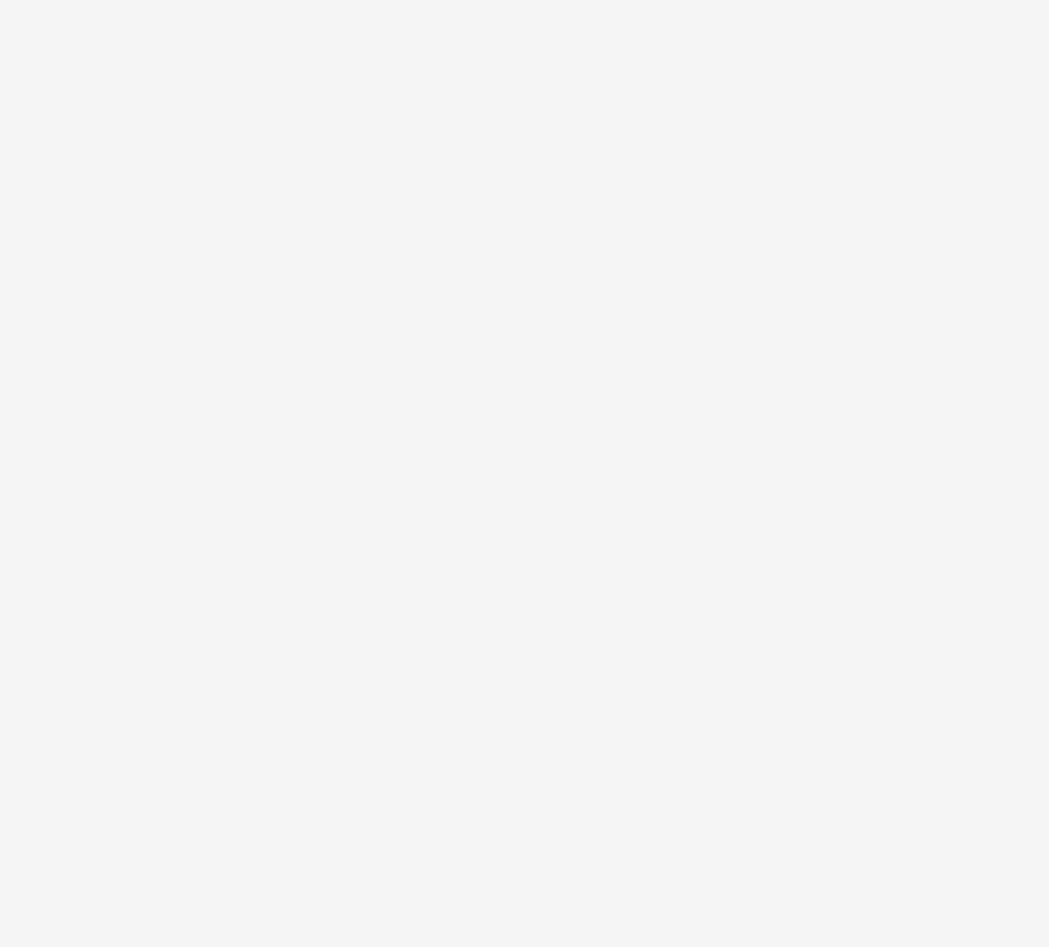
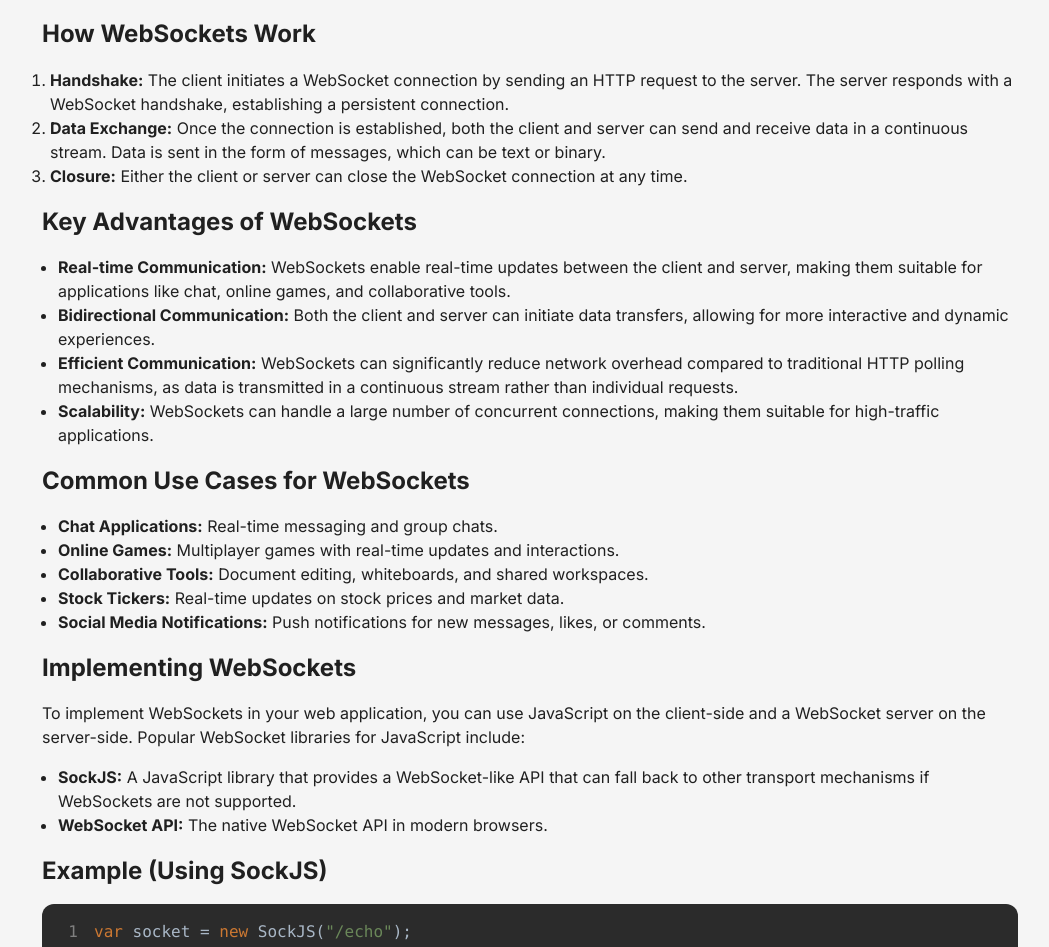
Before and after one commit to climaxmba/readme-blog, a Next.js app: page /blogs/0 in a window 1280 px wide. Shown: the part 322-1269 px from the top of the page, without its empty margins (110-1159 px from the left). Before the commit the page ends 800 px from the top, so only its background shows below. Built offline with nearby package versions, Linux system fonts and the light colour scheme.

Commit message:
Add blog view component

```diff
--- a/package.json
+++ b/package.json
@@ -17,12 +17,14 @@
     "markdown-to-jsx": "^7.5.0",
     "next": "14.2.7",
     "react": "^18",
-    "react-dom": "^18"
+    "react-dom": "^18",
+    "react-syntax-highlighter": "^15.5.0"
   },
   "devDependencies": {
     "@types/node": "^20",
     "@types/react": "^18",
     "@types/react-dom": "^18",
+    "@types/react-syntax-highlighter": "^15.5.13",
     "eslint": "^8",
     "eslint-config-next": "14.2.7",
     "raw-loader": "^4.0.2",
--- a/src/app/blogs/[blogId]/page.module.scss
+++ b/src/app/blogs/[blogId]/page.module.scss
@@ -3,6 +3,6 @@
   flex-direction: column;
   justify-content: space-between;
   align-items: center;
-  padding: 6rem;
+  padding: 6rem 0;
   min-height: 100vh;
 }
--- a/src/app/blogs/[blogId]/page.tsx
+++ b/src/app/blogs/[blogId]/page.tsx
@@ -1,5 +1,10 @@
+import BlogView from "@/components/blogView/BlogView";
 import styles from "./page.module.scss";
 
-export default function Blog() {
-  return <main className={styles.main}>Blog</main>;
+export default function Blog({ params }: { params: { blogId: string } }) {
+  return (
+    <div className={styles.main}>
+      <BlogView id={params.blogId} />
+    </div>
+  );
 }
--- a/src/assets/data/blogs/index.ts
+++ b/src/assets/data/blogs/index.ts
@@ -13,7 +13,7 @@ const blogs = [
     image: "",
     content: blog0,
     categories: ["JavaScript"],
-    comment: [
+    comments: [
       {
         author: "Sophia",
         message: "Insightful",
@@ -28,7 +28,7 @@ const blogs = [
     image: "",
     content: blog1,
     categories: ["JavaScript", "React"],
-    comment: [
+    comments: [
       {
         author: "Kyle",
         message: "Cool!",
@@ -43,7 +43,7 @@ const blogs = [
     image: "",
     content: blog2,
     categories: ["CSS"],
-    comment: [
+    comments: [
       {
         author: "Sophia",
         message: "Insightful",
@@ -58,7 +58,7 @@ const blogs = [
     image: "",
     content: blog3,
     categories: ["CSS"],
-    comment: [
+    comments: [
       {
         author: "Kyle",
         message: "Insightful",
@@ -73,7 +73,7 @@ const blogs = [
     image: "",
     content: blog4,
     categories: ["JavaScript", "WebAssembly"],
-    comment: [
+    comments: [
       {
         author: "Donald",
         message: "Awesome 😀",
--- /dev/null
+++ b/src/components/blogView/BlogView.tsx
@@ -0,0 +1,76 @@
+"use client";
+import { useEffect, useState } from "react";
+import blogAPI from "@/lib/modules/blogAPI";
+import Loading, { LoadingError } from "../loading/Loading";
+import Markdown from "markdown-to-jsx";
+import Code from "../code/Code";
+
+import styles from "./blogView.module.scss";
+import "./blog-view.scss";
+
+export default function Blog({ id }: { id: string }) {
+  const [loading, setLoading] = useState(true);
+  const [blog, setBlog] = useState<Blog | null>(null);
+  const [error, setError] = useState(false);
+
+  // Load blog data
+  useEffect(() => {
+    (async () => {
+      try {
+        const blogData = await blogAPI.getBlogById(id);
+        setBlog(blogData);
+      } catch {
+        setError(true);
+      }
+      setLoading(false);
+    })();
+  }, [id]);
+
+  return (
+    <>
+      {error ? (
+        <LoadingError />
+      ) : loading ? (
+        <Loading />
+      ) : blog ? (
+        <>
+          <p>
+            Published on <i>{blog.date}</i>
+          </p>
+
+          <main className={styles.blogView}>
+            <Markdown
+              options={{
+                overrides: {
+                  code: Code,
+                  pre: ({ children }) => <>{children}</>,
+                },
+              }}
+            >
+              {blog.content}
+            </Markdown>
+          </main>
+
+          <p>
+            Written by <i>{blog.author}</i>
+          </p>
+
+          <section className={styles.comments}>
+            <h1>Comments</h1>
+
+            <div>
+              {blog.comments.map((comment) => (
+                <div key={comment.author} className={styles.comment}>
+                  <h2>{comment.author}</h2>
+                  <p>{comment.message}</p>
+                </div>
+              ))}
+            </div>
+          </section>
+        </>
+      ) : (
+        <p>No Post found!</p>
+      )}
+    </>
+  );
+}
--- /dev/null
+++ b/src/components/blogView/blog-view.scss
@@ -0,0 +1,22 @@
+h1,
+h2,
+h3,
+h4,
+h5,
+h6 {
+  margin: 1rem 0;
+  line-height: 2.2rem;
+}
+
+ul,
+li {
+  margin-left: 0.5rem;
+}
+
+main {
+  line-height: 1.5rem;
+
+  p {
+    margin: 1rem 0;
+  }
+}
--- /dev/null
+++ b/src/components/blogView/blogView.module.scss
@@ -0,0 +1,33 @@
+$container-w: clamp(300px, 100vw, 1024px);
+
+.blogView {
+  padding: 1rem 1.5rem;
+  width: $container-w;
+}
+
+.comments {
+  display: grid;
+  width: $container-w;
+  padding: 1rem;
+
+  h1 {
+    margin: 1rem 0;
+    text-align: center;
+  }
+
+  .comment {
+    padding: 8px;
+    background-color: #ffffff40;
+    border-radius: 12px;
+
+    h2,
+    p {
+      margin: 0;
+    }
+
+    h2 {
+      font-weight: 600;
+      font-size: 1.2rem;
+    }
+  }
+}
--- /dev/null
+++ b/src/components/code/Code.tsx
@@ -0,0 +1,26 @@
+import { Prism } from "react-syntax-highlighter";
+import { darcula } from "react-syntax-highlighter/dist/esm/styles/prism";
+import styles from "./code.module.scss";
+
+export default function Code({
+  className,
+  children,
+}: {
+  className: string;
+  children: React.ReactNode;
+}) {
+  const language = className ? className.split("-")[1] : "";
+
+  if (!language) return <code className={styles.inline}>{children}</code>;
+
+  return (
+    <Prism
+      language={language}
+      style={darcula}
+      customStyle={{ borderRadius: 12 }}
+      showLineNumbers={true}
+    >
+      {children as string}
+    </Prism>
+  );
+}
--- /dev/null
+++ b/src/components/code/code.module.scss
@@ -0,0 +1,8 @@
+.inline {
+  background-color: #cdcdcd40;
+  color: blueviolet;
+  padding: 0.25rem;
+  font-weight: 400;
+  border-radius: 0.35rem;
+  text-wrap: pretty;
+}
```
Also changed, not shown: 1 other file (tests, documents, lock files or other folders).
